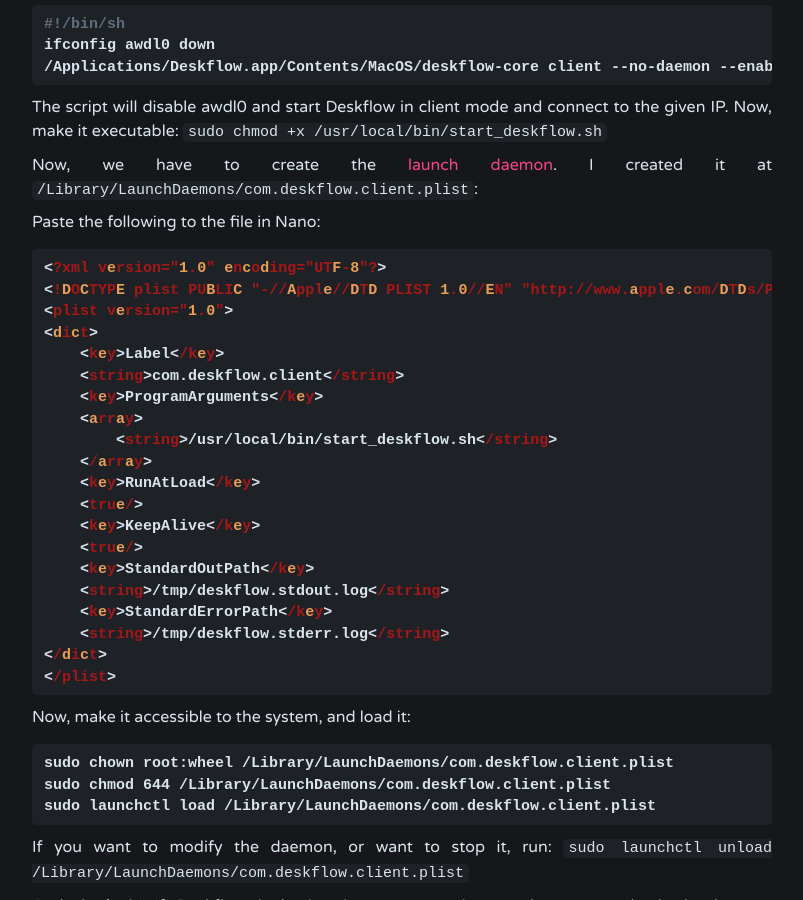
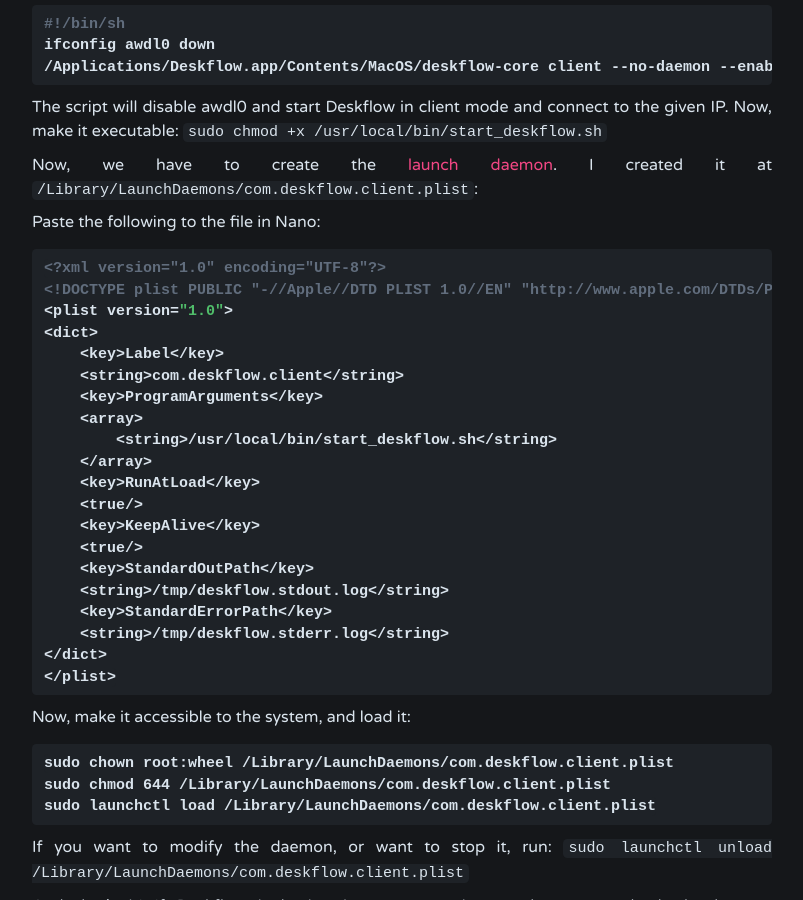
Before and after one commit to Uralstech/uralstech.github.io, a Jekyll site: the page built from _posts/2025-09-24-Setting-Up-Deskflow-To-Open-At-Startup-On-macOS.md, in a window 1280 px wide and 900 px high, scrolled down 1004 px. Shown: the whole window, without its empty margins (238-1041 px from the left). Built offline with Jekyll 4.4.1, drawn with Linux system fonts in a browser that asks for light colours; nearby versions of some CDN libraries.

Commit message:
fixed code block

````diff
--- a/_posts/2025-09-24-Setting-Up-Deskflow-To-Open-At-Startup-On-macOS.md
+++ b/_posts/2025-09-24-Setting-Up-Deskflow-To-Open-At-Startup-On-macOS.md
@@ -47,7 +47,7 @@
 I created it at `/Library/LaunchDaemons/com.deskflow.client.plist`:
 
 Paste the following to the file in Nano:
-```plist
+```xml
 <?xml version="1.0" encoding="UTF-8"?>
 <!DOCTYPE plist PUBLIC "-//Apple//DTD PLIST 1.0//EN" "http://www.apple.com/DTDs/PropertyList-1.0.dtd">
 <plist version="1.0">
````
